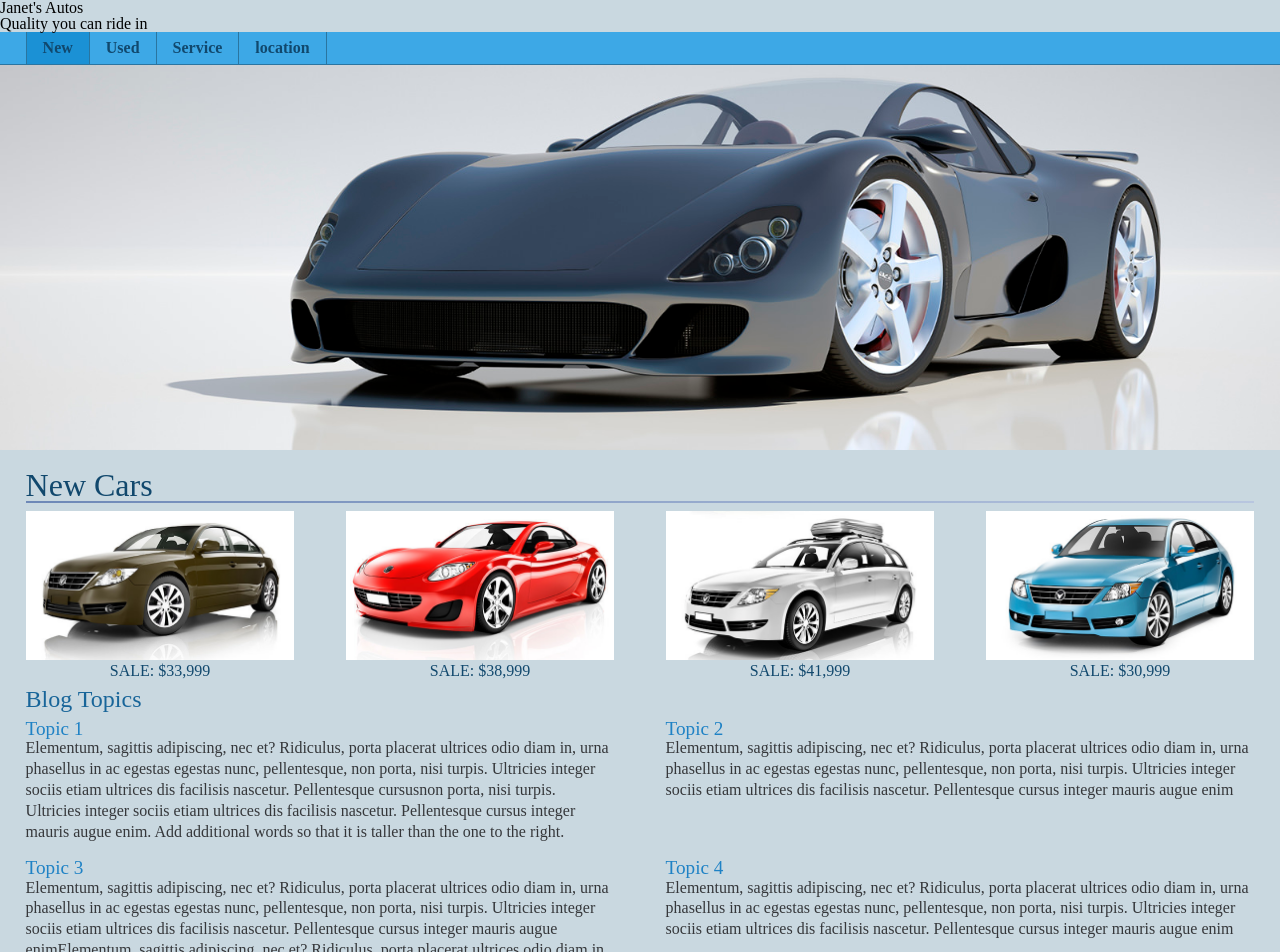
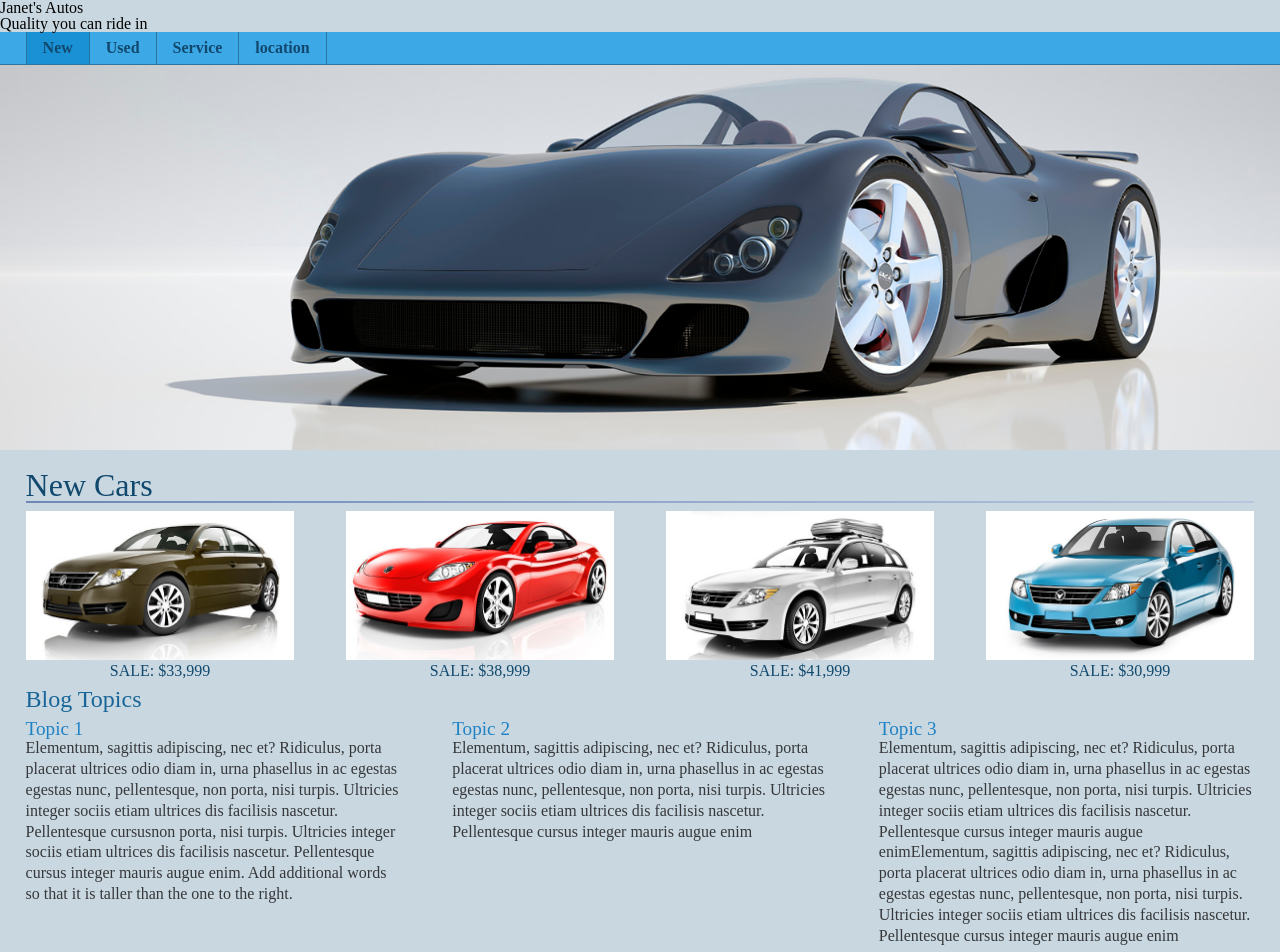
Before and after one commit to JanetWoods/FirstSass, an Angular app: page / in a window 1280 px wide. Shown: the top 952 px of the page. Built offline with nearby package versions, Linux system fonts and the light colour scheme.

Commit message:
modified large view articles to 3 columns

```diff
--- a/src/app/scss/_large.scss
+++ b/src/app/scss/_large.scss
@@ -18,5 +18,12 @@ nav{
 main{
     figure.photo {width: 25%-$gutterdbl;
         float:left;
+    }
+    div.blog article{
+        float: left;
+        width: 33.33%-$gutterdbl;
+    }
+    div.blog article:nth-child(2n+1) {clear:none;}
+    div.blog article:nth-child(3n+1) {clear:left;}
+
 }
-}
```
